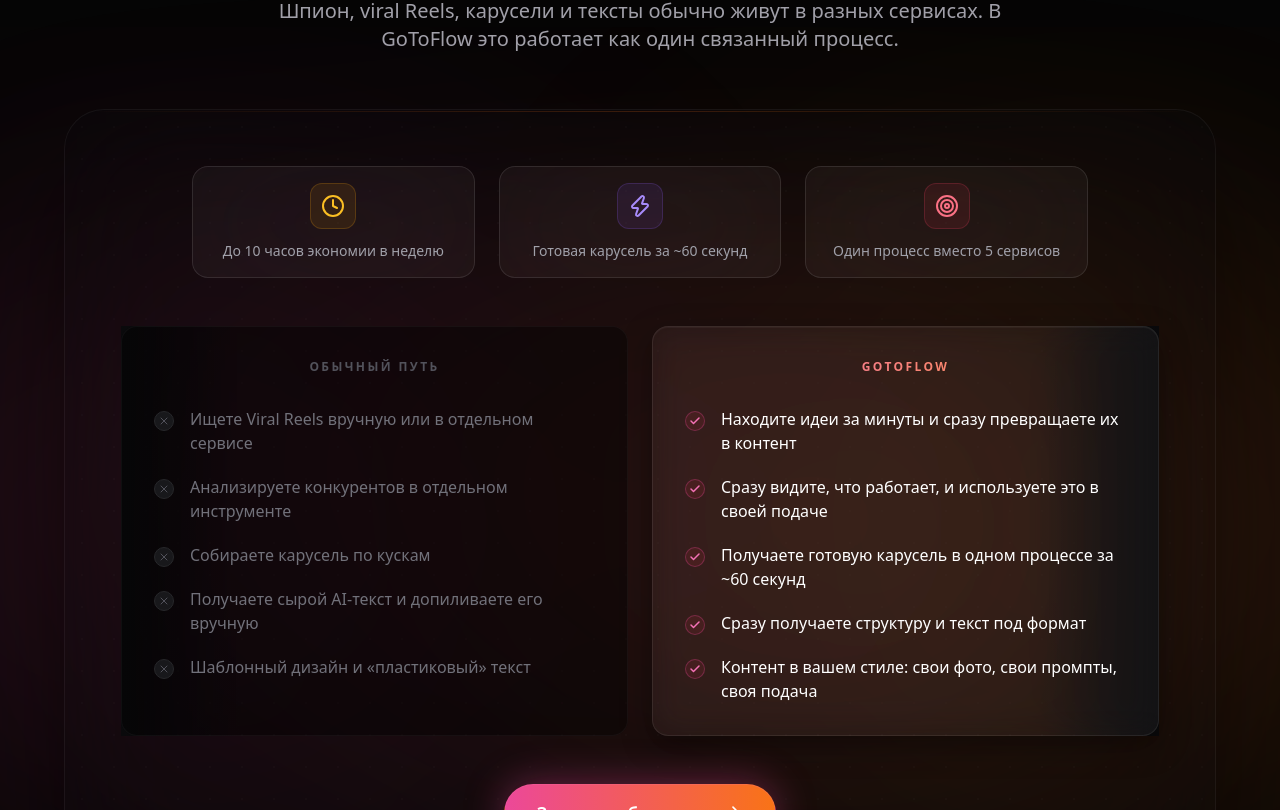
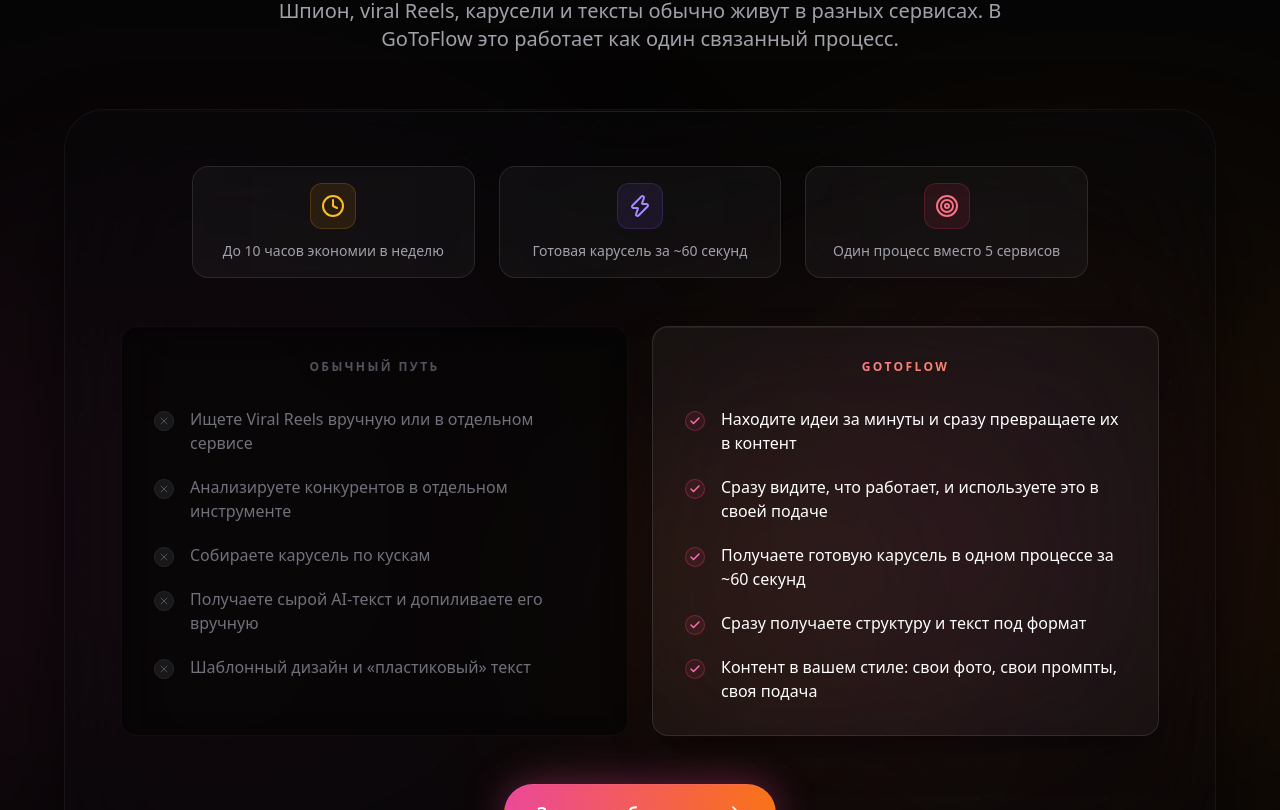
Before and after one commit to matteimikeska49-bot/gtf, a React (Vite) app: page / in a window 1280 px wide. Shown: the part 3390-4200 px from the top of the page. Built offline with nearby package versions, Linux system fonts and the light colour scheme.

Commit message:
improve: comparison block visual depth

```diff
--- a/src/components/UnifiedSystem.jsx
+++ b/src/components/UnifiedSystem.jsx
@@ -110,42 +110,19 @@
             {/* ─── Сравнительная таблица ─── */}
             <div className="relative w-full mb-12">
 
-              {/* Рассеянное свечение за пределами карточек */}
-              <div
-                className="absolute -z-10 pointer-events-none"
-                style={{
-                  inset: '-180px',
-                  background: 'radial-gradient(circle at 70% 50%, rgba(255, 120, 60, 0.18), transparent 60%), radial-gradient(circle at 30% 40%, rgba(255, 80, 120, 0.12), transparent 65%)',
-                  filter: 'blur(110px)',
-                  opacity: 0.6
-                }}
-              />
-
-              {/* Мягкие исчезновения (Fade) */}
-              <div
-                className="absolute z-10 pointer-events-none"
-                style={{
-                  top: 0,
-                  bottom: 0,
-                  left: 0,
-                  width: '120px',
-                  background: 'linear-gradient(to right, rgba(10,10,12,1), rgba(10,10,12,0))'
-                }}
-              />
-              <div
-                className="absolute z-10 pointer-events-none"
-                style={{
-                  top: 0,
-                  bottom: 0,
-                  right: 0,
-                  width: '120px',
-                  background: 'linear-gradient(to left, rgba(10,10,12,1), rgba(10,10,12,0))'
-                }}
-              />
+              {/* === SaaS Glow Layer === */}
+              {/* Абсолютное свечение далеко за пределами карточек, без жестких границ */}
+              <div className="absolute top-1/2 left-1/2 -translate-x-1/2 -translate-y-1/2 w-[120%] h-[150%] -z-10 pointer-events-none flex items-center justify-center opacity-70">
+                <div className="absolute right-[10%] top-[20%] w-[400px] h-[400px] bg-pink-500/10 blur-[130px] rounded-full mix-blend-screen" />
+                <div className="absolute right-[30%] bottom-[10%] w-[350px] h-[350px] bg-orange-500/10 blur-[120px] rounded-full mix-blend-screen" />
+              </div>
 
               <div className="grid grid-cols-1 md:grid-cols-2 gap-6 w-full relative z-20">
-                {/* Левая — Обычный путь */}
-                <div className="bg-black/40 border border-white/[0.04] rounded-2xl p-6 md:p-8 flex flex-col h-full relative z-10">
+                {/* Левая — Обычный путь (Углублённая, темная) */}
+                <div
+                  className="bg-[#050505]/60 border border-white/[0.03] rounded-2xl p-6 md:p-8 flex flex-col h-full relative z-10"
+                  style={{ boxShadow: 'inset 0 4px 24px rgba(0,0,0,0.4)' }}
+                >
                   <p className="text-xs uppercase tracking-[0.2em] font-bold text-zinc-600 mb-8 text-center">
                     Обычный путь
                   </p>
@@ -161,15 +138,11 @@
                   </div>
                 </div>
 
-                {/* Правая — С GoToFlow (Nested Glassmorphism RESTORED) */}
+                {/* Правая — С GoToFlow (Как 3 преимущества, с тонким SaaS бликом) */}
                 <div
-                  className="rounded-2xl p-6 md:p-8 flex flex-col h-full relative group transition-all duration-500"
+                  className="bg-white/[0.04] border border-white/10 backdrop-blur-3xl rounded-2xl p-6 md:p-8 flex flex-col h-full relative group transition-all duration-500"
                   style={{
-                    background: 'rgba(255, 255, 255, 0.04)',
-                    border: '1px solid rgba(255, 255, 255, 0.08)',
-                    backdropFilter: 'blur(16px)',
-                    WebkitBackdropFilter: 'blur(16px)',
-                    boxShadow: '0 10px 30px rgba(0,0,0,0.4), inset 0 1px 0 rgba(255,255,255,0.04)'
+                    boxShadow: '0 20px 40px -10px rgba(0,0,0,0.5), inset 0 1px 0 rgba(255,255,255,0.06)'
                   }}
                 >
                   <p className="text-xs uppercase tracking-[0.2em] font-bold mb-8 text-center bg-gradient-to-r from-pink-400 to-orange-400 bg-clip-text text-transparent relative z-20">
```
